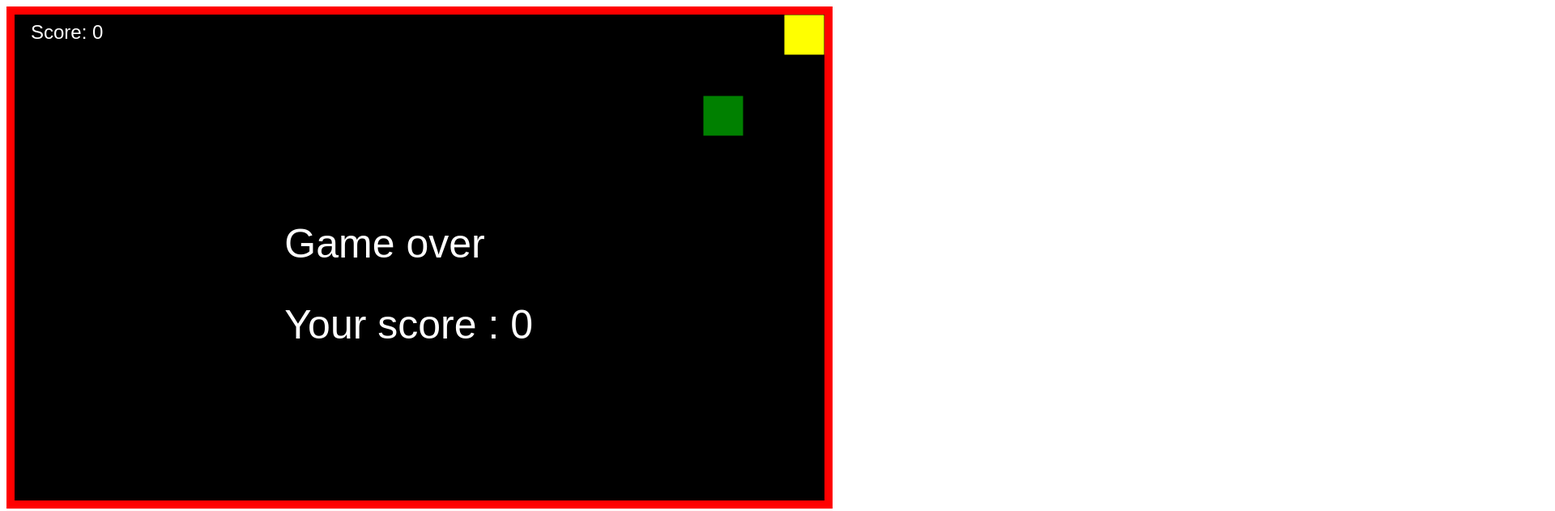
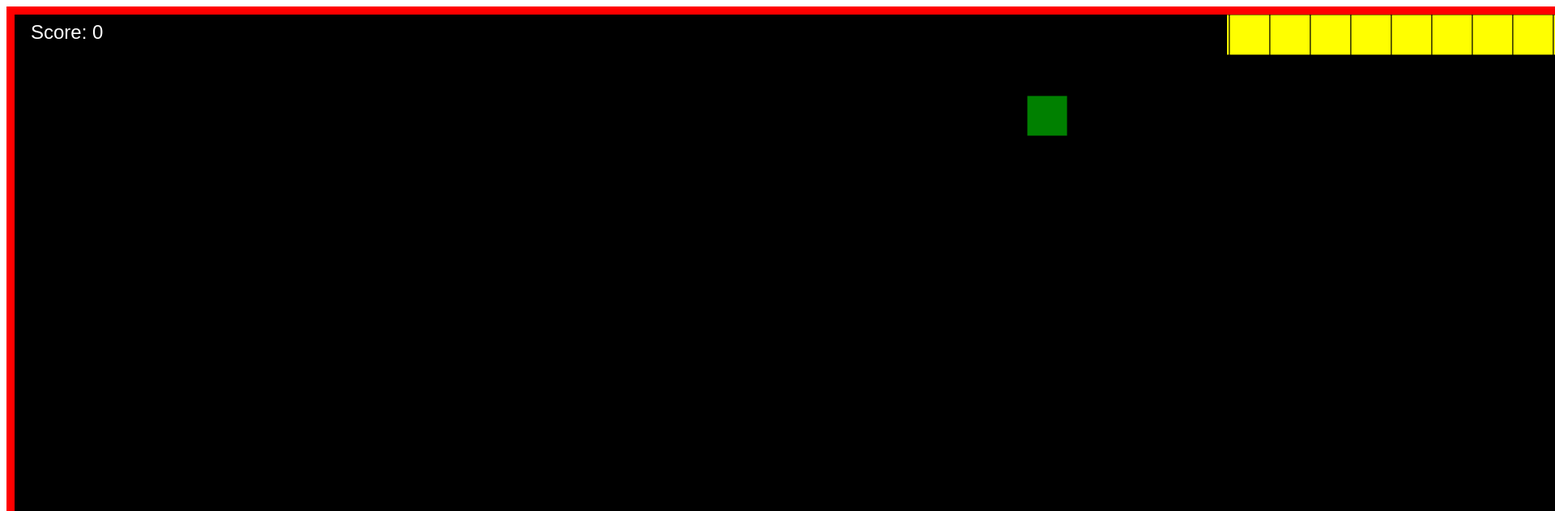
Before and after one commit to tanejaaryan99/SnakeGame, a plain HTML site: page index.html in a window 1280 px wide. Shown: the top 631 px of the page at 81% size, 1920 px wide, since content can reach past the window. Drawn offline with Linux system fonts and the light colour scheme.

Commit message:
Added score counter and tried to make game to full screen

```diff
--- a/index.html
+++ b/index.html
@@ -18,7 +18,7 @@
 <body>
 
 
-    <canvas width="1000px" height="600px"></canvas>
+    <canvas width="1980px" height="720px"></canvas>
 
 
 
--- a/index.js
+++ b/index.js
@@ -4,8 +4,8 @@ let ctx = canvas.getContext('2d');
 let cellSize = 50;
 let snakeCells = [[0, 0]];
 // let snakeCells = [[0, 0], [50, 0], [100, 0]];
-let boardWidth = 1000;
-let boardHeight = 600;
+let boardWidth = 1497;
+let boardHeight = 690;
 let foodCells = generateRandomCoords();
 let direction = 'right';
 let gameOver = false;
@@ -101,8 +101,8 @@ function draw() {
         clearInterval(intervalID);
         ctx.fillStyle = 'white';
         ctx.font = '50px sans-serif';
-        ctx.fillText(`Game over`, 1000 / 3, 600 / 2);
-        ctx.fillText(`Your score : ${score}`, 1000 / 3, 600 / 1.5);
+        ctx.fillText(`Game over`, boardWidth / 3, boardHeight / 2);
+        ctx.fillText(`Your score : ${score}`, boardWidth / 3, boardHeight / 1.5);
         return;
         // console.log("GameOver")
     }
```
